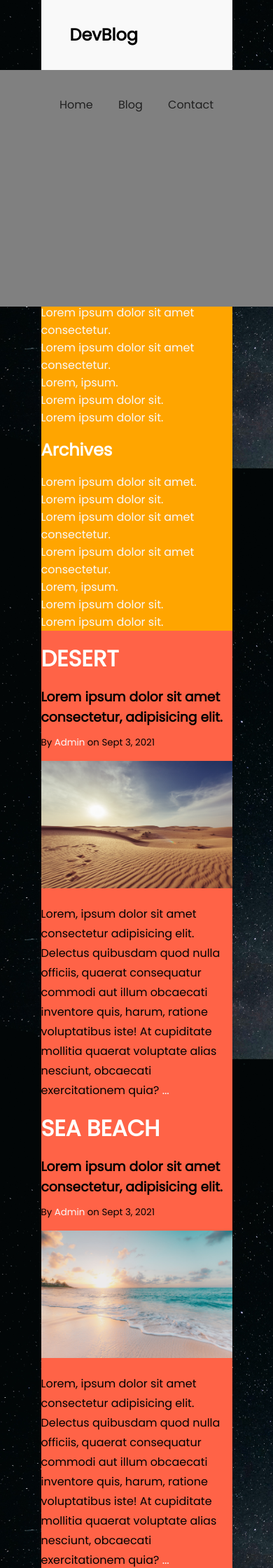
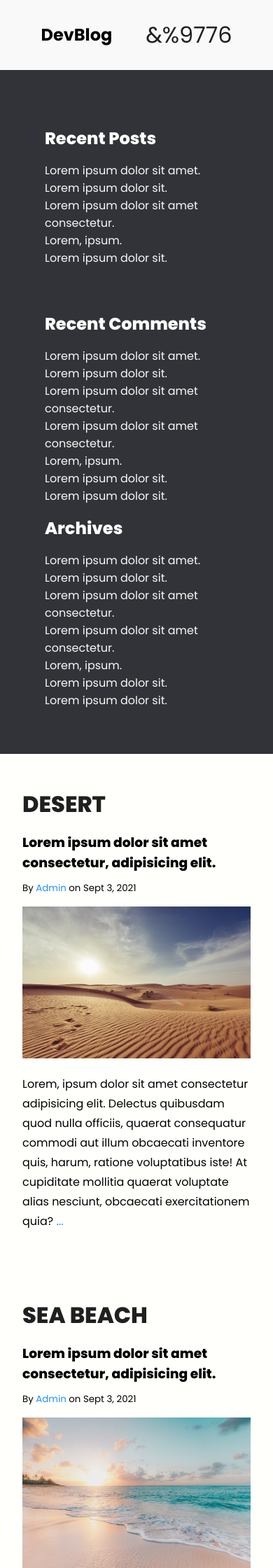
Before and after one commit to SageTheDM/KSSM293, a PHP site: page /grid-vertiefung/index.html in a window 390 px wide. Shown: the top 2240 px of the page at 70% size. Run offline with PHP 8.4, Linux system fonts and the light colour scheme.

Commit message:
Informatik lektion seo

```diff
--- a/grid-vertiefung/index.html
+++ b/grid-vertiefung/index.html
@@ -4,8 +4,9 @@
 <head>
     <meta charset="UTF-8">
     <meta name="viewport" content="width=device-width, initial-scale=1.0">
+    <meta name="description" content="A simple website programmed under the guidance of the KSS, where I learned to use grid in practice. Tutorial by CodingNepal">
     <link rel="stylesheet" href="style.css">
-    <title>Blog</title>
+    <title>Photofuel - Blog</title>
 </head>
 
 <body>
--- a/grid-vertiefung/style.css
+++ b/grid-vertiefung/style.css
@@ -1,4 +1,5 @@
-@import url('https://fonts.googleapis.com/css2?family=Poppins:ital,wght@400;800&display=swap');
+@import url('https://fonts.googleapis.com/css2?family=Poppins:ital,wght@0,100;0,200;0,300;0,400;0,500;0,600;0,700;0,800;0,900;1,100;1,200;1,300;1,400;1,500;1,600;1,700;1,800;1,900&display=swap');
+
 /* Base Styling */
 
 * {
@@ -37,21 +38,21 @@ p {
     margin: 16px 0;
     line-height: 1.75;
     font-weight: 400;
-
 }
 
-img{
+img {
     max-width: 100%;
     height: auto;
     margin-top: 15px;
 }
 
+
 /* Navigation */
-header{
+header {
     line-height: 100px;
 }
 
-nav{
+nav {
     display: flex;
     align-items: center;
     justify-content: space-between;
@@ -64,29 +65,72 @@ nav ul li {
     padding: 0 16px;
 }
 
-nav ul li a{
+nav ul li a {
     color: #202020;
 }
 
-.mobile{
+.mobile {
     display: none;
 }
 
-@media(max-width: 768px){
-    nav{
+.show {
+    display: block;
+}
+
+@media(max-width:768px) {
+    nav {
         position: static;
     }
 
     nav ul {
+        display: none;
         width: 100%;
         background-color: grey;
         position: absolute;
         top: 100px;
         left: 0;
         right: 0;
-        height: 40vh;
+        min-height: 40px;
         text-align: center;
+
     }
+
+    nav ul li {
+        display: block;
+    }
+
+    nav ul li a {
+        color: #fffffc;
+    }
+
+    a.mobile {
+        color: #202020;
+        display: block;
+        font-size: 32px;
+    }
+}
+
+/* Aside */
+aside {
+    padding: 64px;
+}
+
+aside .comments,
+.archives {
+    margin-top: 64px;
+}
+
+/* Blog */
+.blog-post h1 {
+    color: #202020;
+}
+
+.blog-post a {
+    color: dodgerblue;
+}
+
+.blog-post {
+    padding: 32px;
 }
 
 
@@ -105,24 +149,29 @@ header {
 }
 
 aside {
-    background-color: orange;
+    background-color: #313338;
     grid-column-start: span 1;
 }
 
 main {
-    background-color: tomato;
+    background-color: #fffffc;
     grid-column-start: span 2;
 }
 
 footer {
-    background-color: brown;
+    background-color: #f9f9f9;
     grid-column-start: span 3;
+    text-align: center;
+    display: flex;
+    align-items: center;
+    justify-content: center;
 }
 
 @media (max-width:768px) {
     .container {
         grid-template-columns: 1fr;
         grid-template-rows: 100px auto auto 100px;
+        width: 100%;
     }
 
     header,
```
